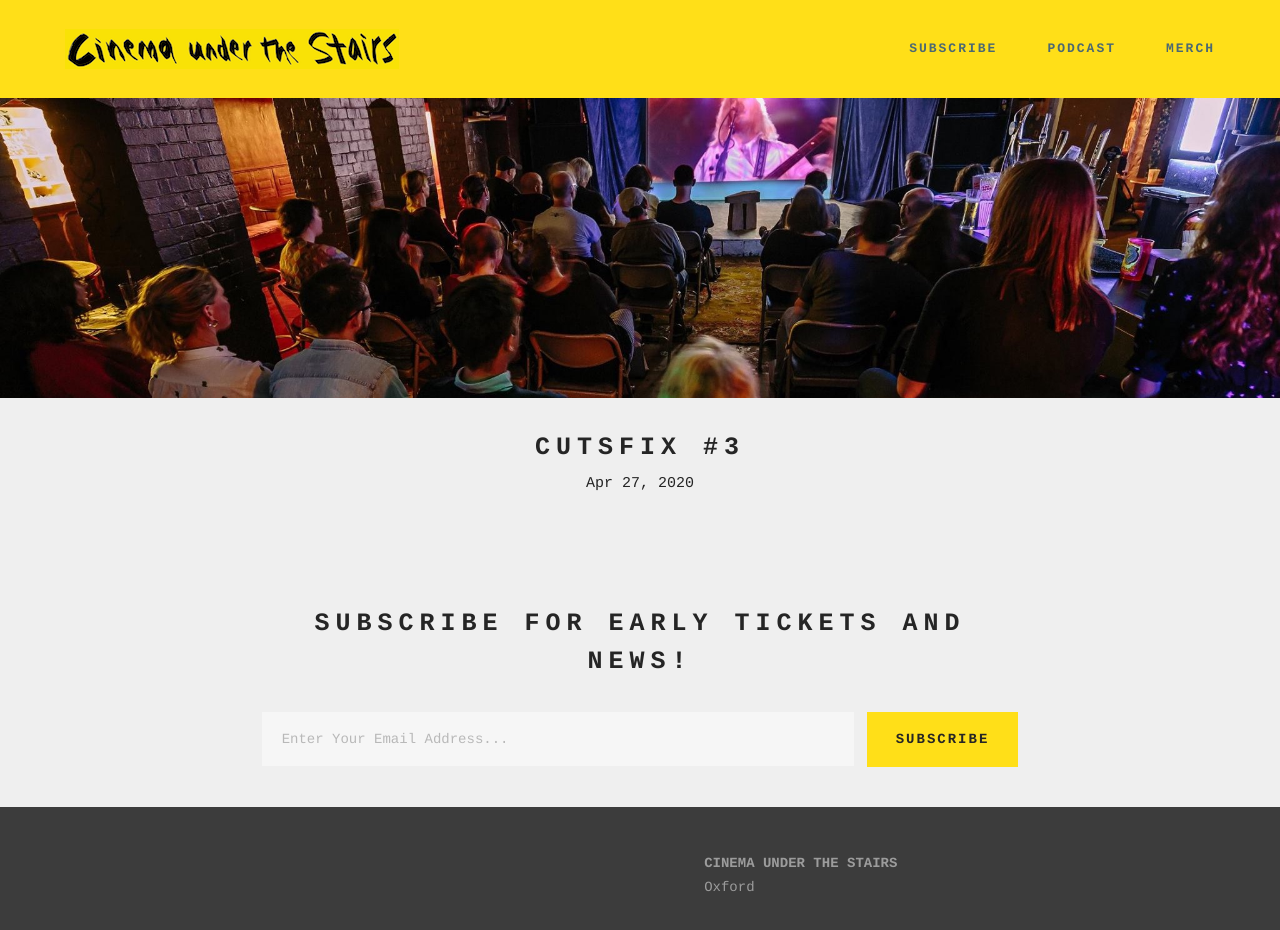
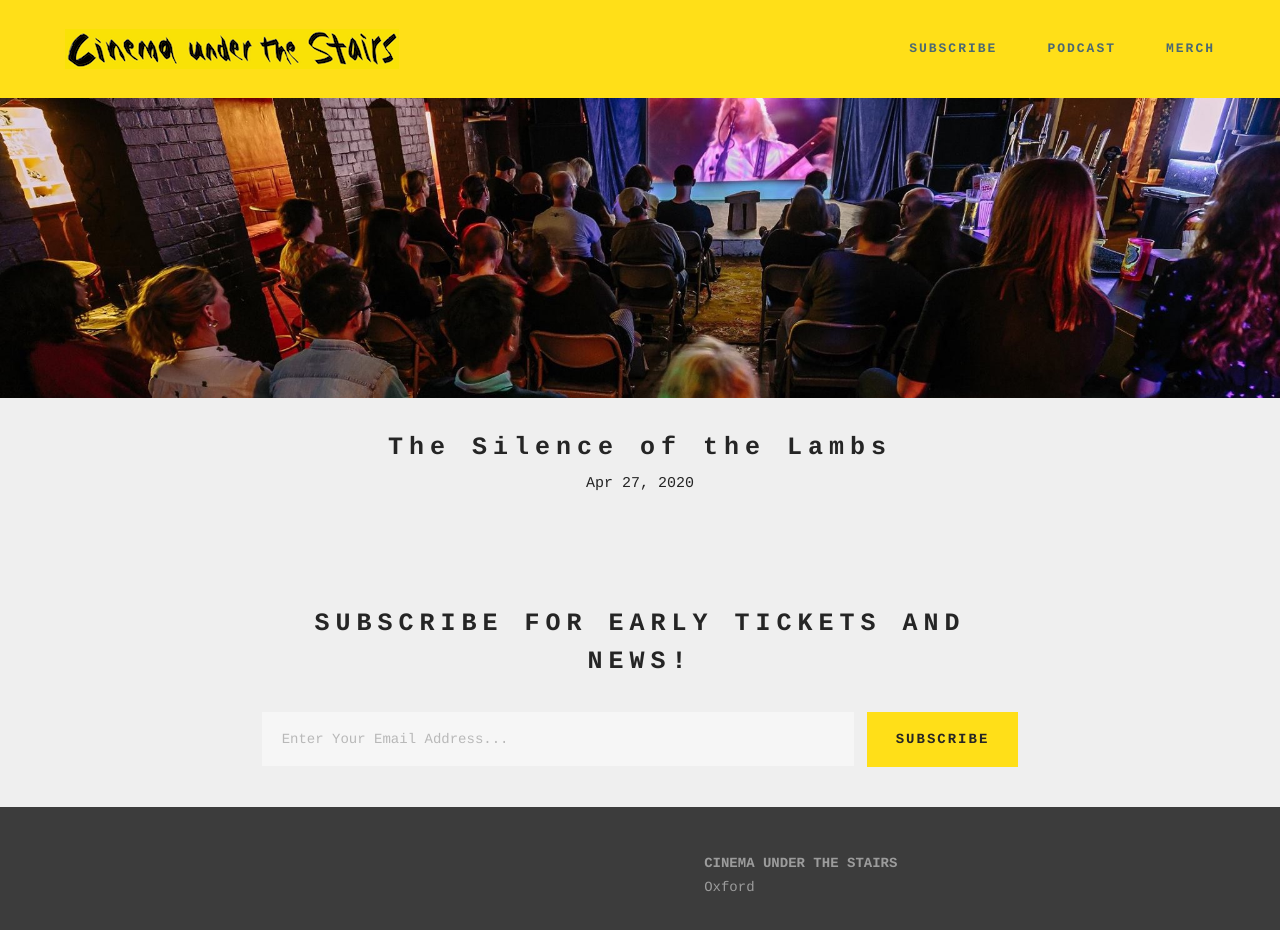
Before and after one commit to jturnbull/cuts, a Jekyll site: the page built from _events/cutsfix3.md, in a window 1280 px wide and 944 px high. Shown: the top 930 px of the window. Built offline with Jekyll 4.4.1, drawn with Linux system fonts in a browser that asks for light colours; some web fonts are replaced.

Commit message:
strewaming

```diff
--- a/_events/cutsfix3.md
+++ b/_events/cutsfix3.md
@@ -1,11 +1,11 @@
 ---
-title: "CUTSFIX #3"
+title: "The Silence of the Lambs"
 showdate: 2020-04-27
 clip_id: "UqBNiiHnTiQ"
 price: 0
 location: "Your Very Own Sofa"
 times: "Virtual doors 8:00pm / Film 9:00pm"
 available: "Make your own popcorn"
-vote_link: https://cuts.typeform.com/to/QmGuIV
-status: "voting" #voting, postponed, presale, selling, streaming or soldout
+stream_link: https://www.netflix.com/watch/14546747?npSessionId=927e826e214b9f64&npServerId=s70
+status: "streaming" #voting, postponed, presale, selling, streaming or soldout
 ---
```
